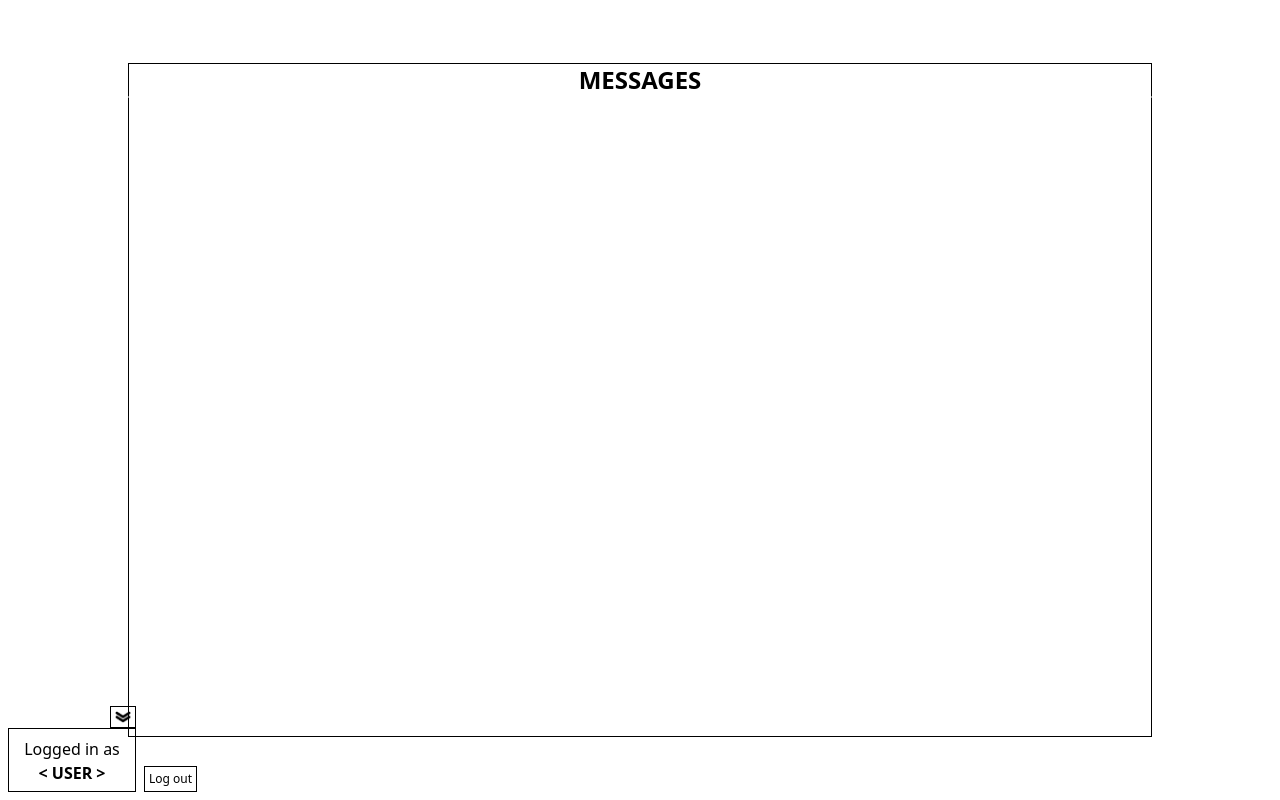
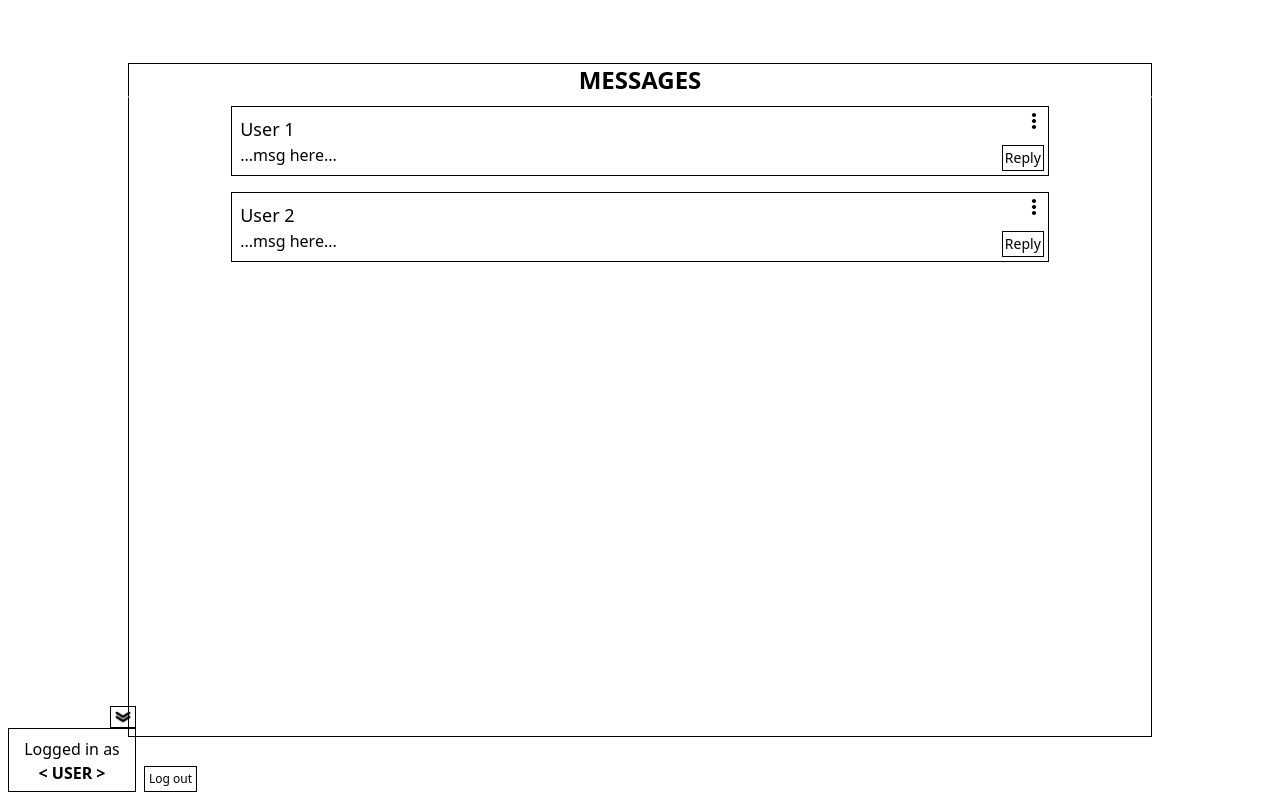
Before and after one commit to FirePhoenix555/chatapp, a website: page public/index.html in a window 1280 px wide. Drawn offline with Linux system fonts and the light colour scheme.

Commit message:
added individual message boxes

```diff
--- a/public/index.html
+++ b/public/index.html
@@ -14,11 +14,41 @@
             <!-- stupid temp solution: make h1 have a border to "complete" the border of the messages box -->
 
             <div class="border border-black border-t-white w-[80%] min-w-[500px] h-[80%] min-h-fit">
-                <div id="messages" class="overflow-y-scroll overflow-x-hidden h-fit max-h-full">
+                <div id="messages" class="overflow-y-scroll overflow-x-hidden h-fit max-h-full flex flex-col items-center">
                     <!-- Extra whitespace for testing
                         <br><br><br><br><br><br><br><br><br><br><br><br><br><br><br><br><br><br><br>
                         <br><br><br><br><br><br><br><br><br><br><br><br><br><br><br><br><br><br><br>
                     -->
+
+                    <div class="relative m-2 p-2 border border-black w-[80%]">
+                        <p class="text-lg">User 1</p>
+                        <div>...msg here...</div>
+
+                        <div class="absolute right-0 top-0 m-0 p-0 flex flex-col items-end w-fit h-full">
+                            <div class="m-0 p-1 w-fit hover:cursor-pointer">
+                                <img src="imgs/threedots.png" class="h-5">
+                            </div>
+
+                            <div class="m-1 mt-auto p-0.5 border border-black w-fit hover:cursor-pointer">
+                                <p class="text-sm">Reply</p>
+                            </div>
+                        </div>
+                    </div>
+
+                    <div class="relative m-2 p-2 border border-black w-[80%]">
+                        <p class="text-lg">User 2</p>
+                        <div>...msg here...</div>
+
+                        <div class="absolute right-0 top-0 m-0 p-0 flex flex-col items-end w-fit h-full">
+                            <div class="m-0 p-1 w-fit hover:cursor-pointer">
+                                <img src="imgs/threedots.png" class="h-5">
+                            </div>
+
+                            <div class="m-1 mt-auto p-0.5 border border-black w-fit hover:cursor-pointer">
+                                <p class="text-sm">Reply</p>
+                            </div>
+                        </div>
+                    </div>
                 </div>
             </div>
         </div>
```
Also changed, not shown: public/imgs/threedots.png (added), public/ocss/styles.css.
